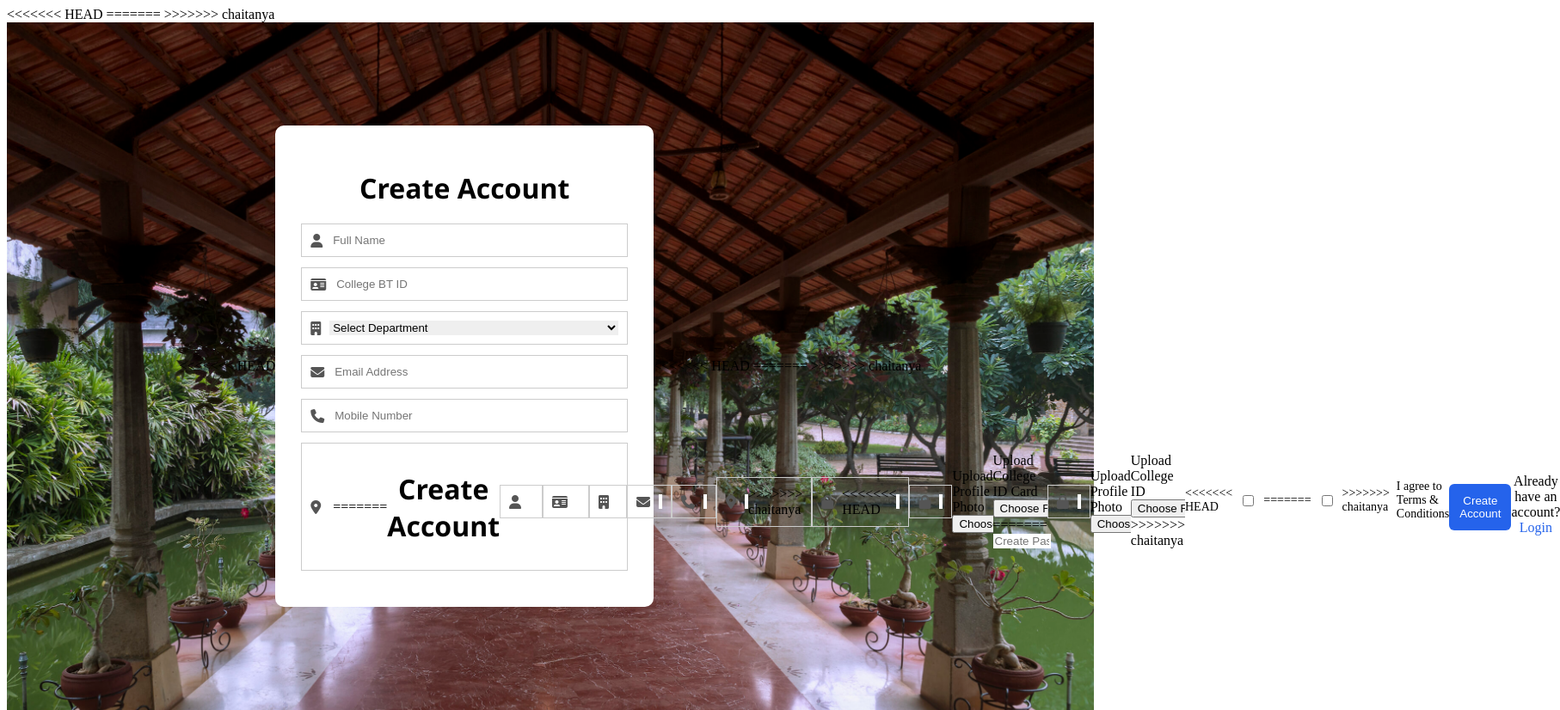
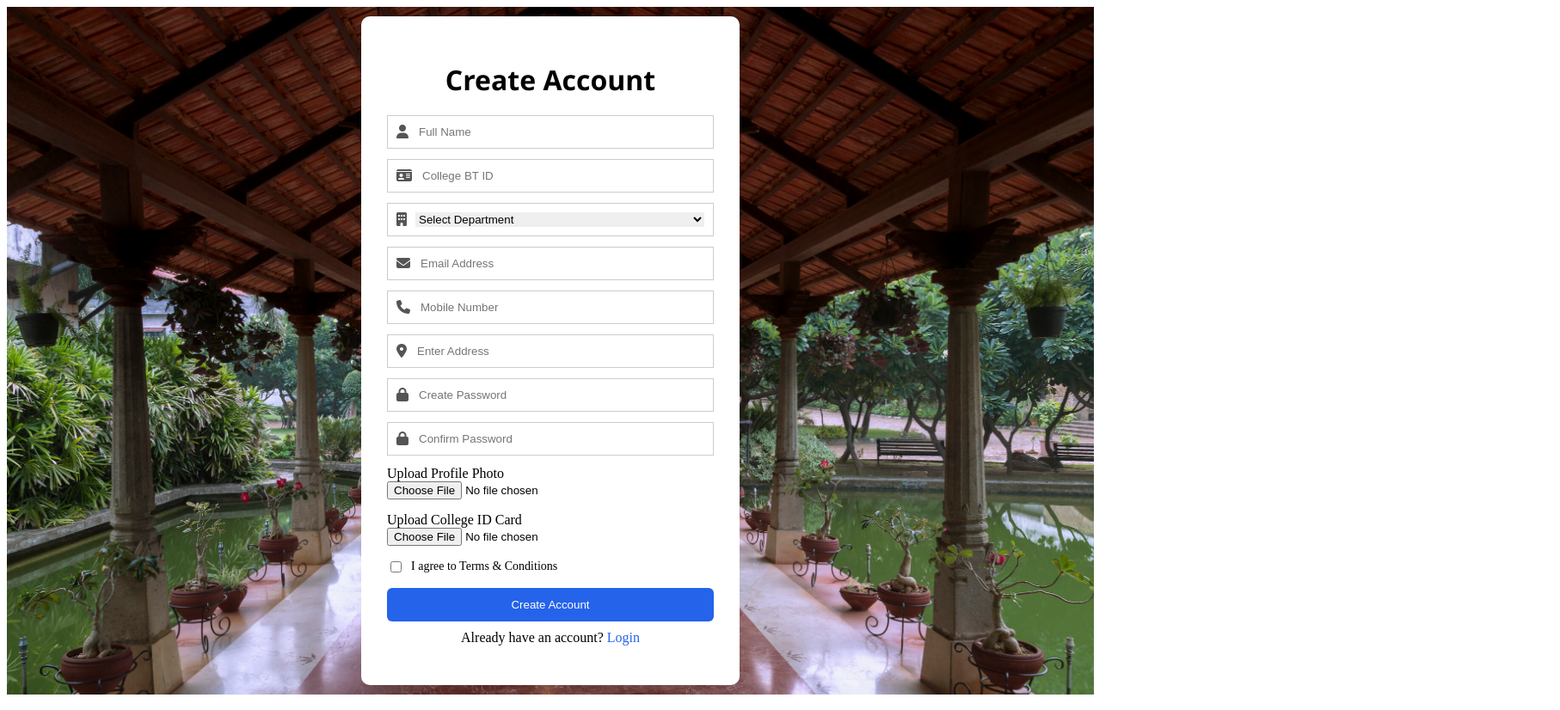
Before and after one commit to chaitanyakamdi/Project-4thSem, a website: page frontend/form.html in a window 1280 px wide. Shown: the whole page at 86% size, 1814 px wide, since content can reach past the window. Drawn offline with Linux system fonts and the light colour scheme.

Commit message:
first merge

```diff
--- a/frontend/form.html
+++ b/frontend/form.html
@@ -1,7 +1,6 @@
 <!DOCTYPE html>
 <html lang="en">
 <head>
-<<<<<<< HEAD
   <meta charset="UTF-8" />
   <title>Create Account | Lost & Found</title>
 
@@ -13,20 +12,10 @@
   <link rel="stylesheet" href="form.css" />
 </head>
 
-=======
-  <meta charset="UTF-8">
-  <title>Create Account | Lost & Found</title>
-
-  <link rel="stylesheet" href="https://cdnjs.cloudflare.com/ajax/libs/font-awesome/6.5.1/css/all.min.css">
-
-  <link rel="stylesheet" href="form.css">
-</head>
->>>>>>> chaitanya
 <body>
 
   <div class="form-container">
 
-<<<<<<< HEAD
     <!-- 🔥 IMPORTANT: enctype added -->
     <form
       action="/register"
@@ -103,55 +92,11 @@
           placeholder="Enter Address"
           required
         />
-=======
-    <form id="signupForm" class="signup-form">
-      <h1>Create Account</h1>
-
-      <!-- Personal Info -->
-      <div class="input-box">
-        <i class="fa fa-user"></i>
-        <input type="text" placeholder="Full Name" required>
-      </div>
-
-      <div class="input-box">
-        <i class="fa fa-id-card"></i>
-        <input type="text" placeholder="College BT ID " required>
-      </div>
-
-      <div class="input-box">
-        <i class="fa fa-building"></i>
-        <select required>
-          <option value="">Select Department</option>
-          <option>CSE</option>
-          <option>IT</option>
-          <option>ECE</option>
-          <option>MECH</option>
-          <option>CIVIL</option>
-        </select>
-      </div>
-
-      <!-- Contact -->
-      <div class="input-box">
-        <i class="fa fa-envelope"></i>
-        <input type="email" placeholder="Email Address" required>
-      </div>
-
-      <div class="input-box">
-        <i class="fa fa-phone"></i>
-        <input type="tel" placeholder="Mobile Number" required>
-      </div>
-
-      <!-- Location -->
-      <div class="input-box">
-        <i class="fa fa-location-dot"></i>
-        <input type="text" placeholder="Enter Address" required>
->>>>>>> chaitanya
       </div>
 
       <!-- Password -->
       <div class="input-box">
         <i class="fa fa-lock"></i>
-<<<<<<< HEAD
         <input
           type="password"
           name="password"
@@ -181,35 +126,11 @@
       <div class="upload-box">
         <label>Upload College ID Card</label>
         <input type="file" name="collegeIdPhoto" accept="image/*" />
-=======
-        <input type="password" placeholder="Create Password" required>
-      </div>
-
-      <div class="input-box">
-        <i class="fa fa-lock"></i>
-        <input type="password" placeholder="Confirm Password" required>
-      </div>
-
-      <!-- Profile -->
-      <div class="upload-box">
-        <label>Upload Profile Photo</label>
-        <input type="file">
-      </div>
-
-      <!--ID Card -->
-      <div class="upload-box">
-        <label>Upload College ID </label>
-        <input type="file">
->>>>>>> chaitanya
       </div>
 
       <!-- Terms -->
       <div class="terms">
-<<<<<<< HEAD
         <input type="checkbox" required />
-=======
-        <input type="checkbox" required>
->>>>>>> chaitanya
         <span>I agree to Terms & Conditions</span>
       </div>
 
@@ -224,11 +145,5 @@
 
   </div>
 
-<<<<<<< HEAD
 </body>
 </html>
-=======
-  <script src="app.js"></script>
-</body>
-</html>
->>>>>>> chaitanya
```
Also changed, not shown: frontend/login.html (added, +117 -0 lines), frontend/report-found.html (+1 -1 lines), frontend/report-lost.html (+1 -1 lines).
